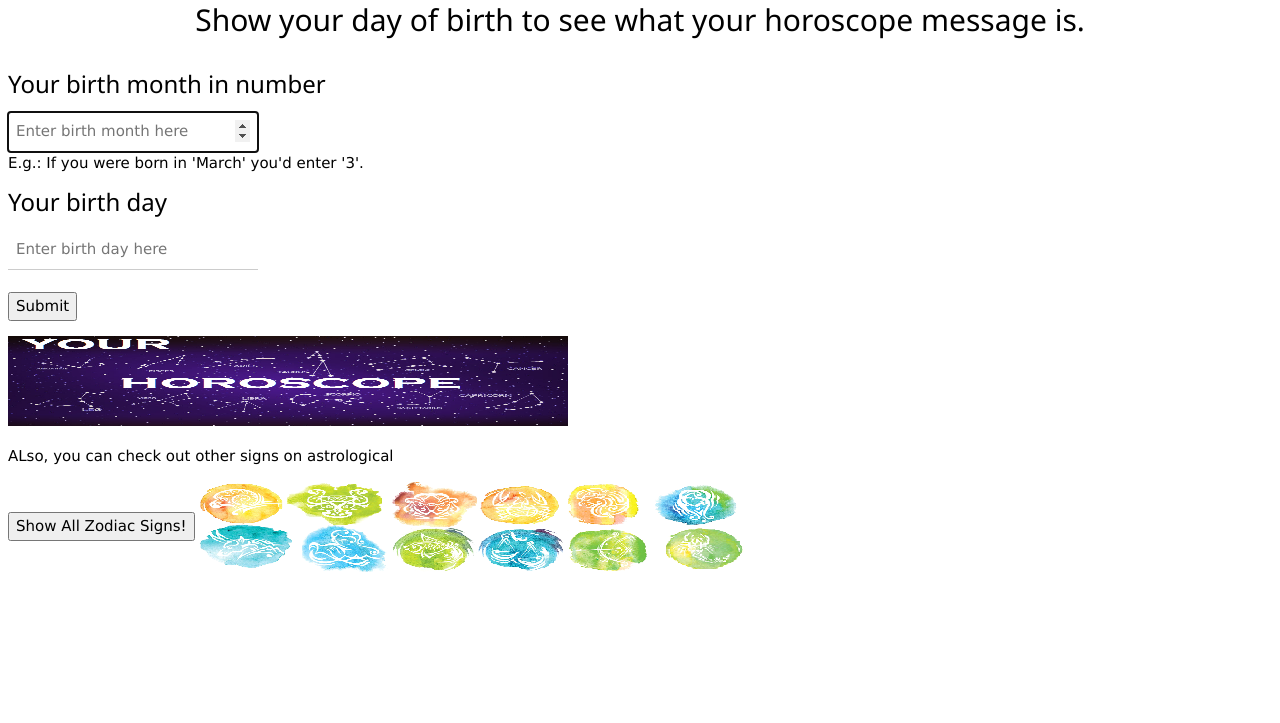
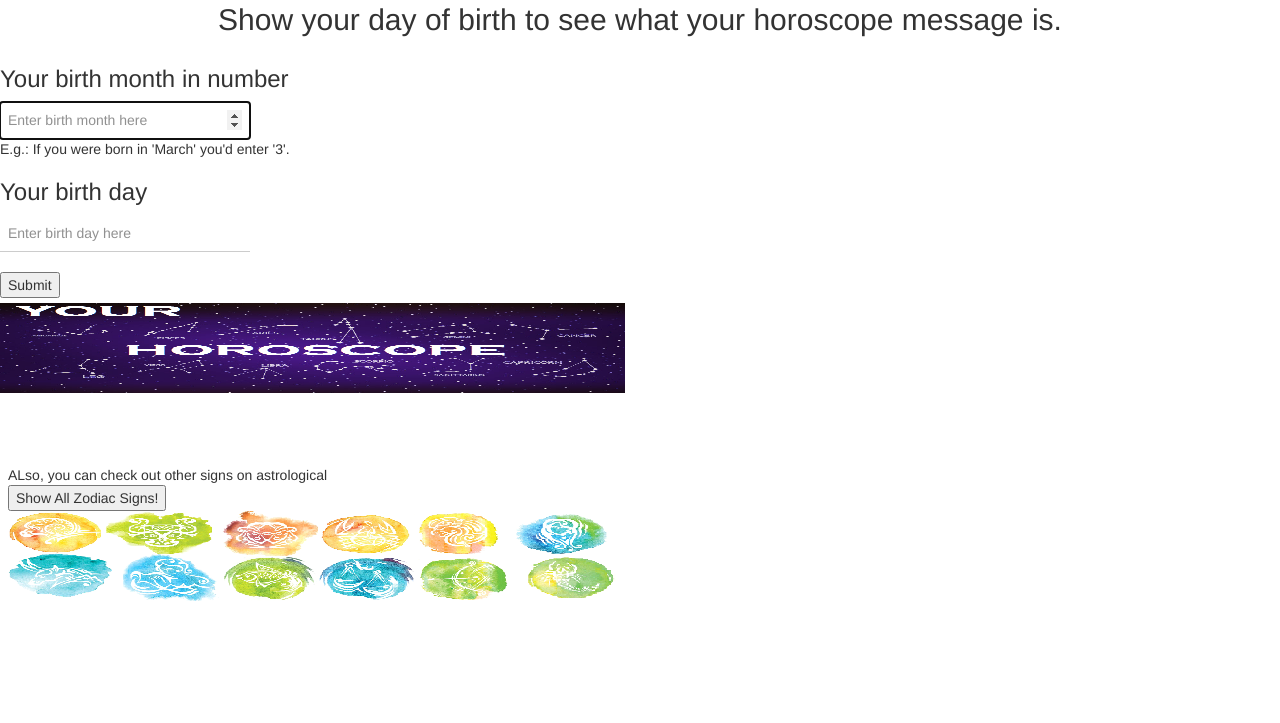
Before and after one commit to LanaLPH/horoscopes, a plain HTML site: page index.html in a window 1280 px wide. Shown: the part 77-800 px from the top of the page. Drawn offline with nearby package versions, Linux system fonts and the light colour scheme.

Commit message:
Add files via upload

```diff
--- a/index.html
+++ b/index.html
@@ -5,23 +5,20 @@
     <script src="script.js"></script>
     <link rel="stylesheet" href="style.css">
     <link rel="stylesheet" href="https://www.w3schools.com/w3css/4/w3.css">
+    <link rel="stylesheet" href="https://maxcdn.bootstrapcdn.com/bootstrap/3.3.7/css/bootstrap.min.css">
 </head>
 
 <body>
     <h1 class="w3-center">What's you Zodiac Sign?</h1>
     <h2 class="w3-center">Show your day of birth to see what your horoscope message is.</h2>
-    <div class="w3-col m6 w3-padding-small">
-        <h3>
-            Your birth month in number
-        </h3>
-        <input class="w3-input w3-animate-input" id="month" type="number" placeholder="Enter birth month here" autofocus min="1"
-            max="12" /> E.g.: If you were born in 'March' you'd enter '3'.
+    <div class="row">
+        <div class="col-md-6">
+            <h3>Your birth month in number  </h3>
+            <input class="w3-input w3-animate-input" id="month" type="number" placeholder="Enter birth month here" autofocus min="1"max="12" />
+                 E.g.: If you were born in 'March' you'd enter '3'.
             <h3>Your birth day </h3>
             <input class="w3-input w3-animate-input" id="day" type="number" placeholder="Enter birth day here" min="1" max="31" />
             <br>
-        <!-- <p>
-
-        </p> -->
             <button id="button" type="button" onclick="showHoroscope()">Submit</button>
             <p>
                 <label class="w3-center" for="">
@@ -33,11 +30,15 @@
             <p id=para>
             </p>
         </div>
-    <div class="w3-col m6 w3-padding-small video-container">
-        <iframe id="scopeVideo" src="" frameborder="0" width="600" height="415" allowfullscreen></iframe>
+        <div class="col-md-6">
+            <div class="video-container">
+                <iframe id="scopeVideo" src="" frameborder="0" width="560" height="415" allowfullscreen></iframe>
             </div>
 
-    <div class="w3-row m6 w3-padding-small">
+        </div>
+    </div>
+    <div class="w3-row"></div>
+    <div class="w3-col m6 w3-padding-small">
         <span>ALso, you can check out other signs on astrological</span>
         <p>
             <button id="button2" type="button" onclick="showAllZodiacSigns()">Show All Zodiac Signs!</button>
--- a/style.css
+++ b/style.css
@@ -6,10 +6,12 @@
     font-weight: bolder;
     font-size: 1.5em;
 }
-.video-container iframe{
-    position: absolute;
+/* change responsive video and img to fit content size */
+@media screen and (max-width: 1100px){
+    .video-container iframe{
+        width: 100%;
+        height: 250px     }
 }
-.video-container {
-    position: relative;
-    overflow: hidden;
+img{
+    width: 100%;
 }
```
Lines whose indentation alone changed are shown as unchanged.
